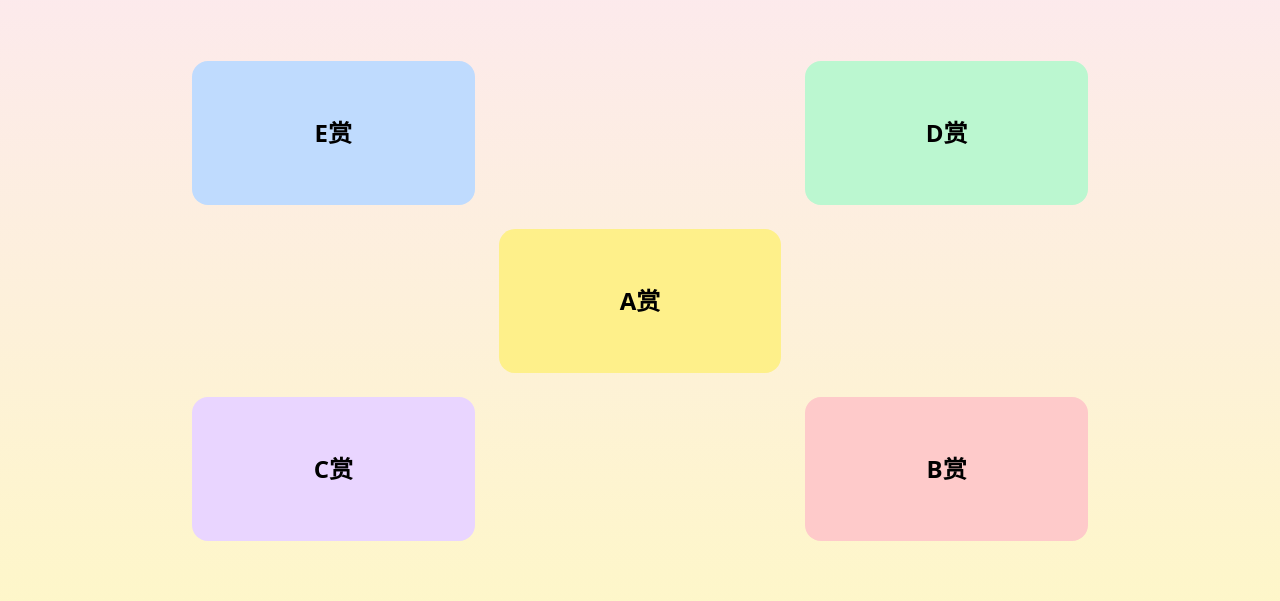
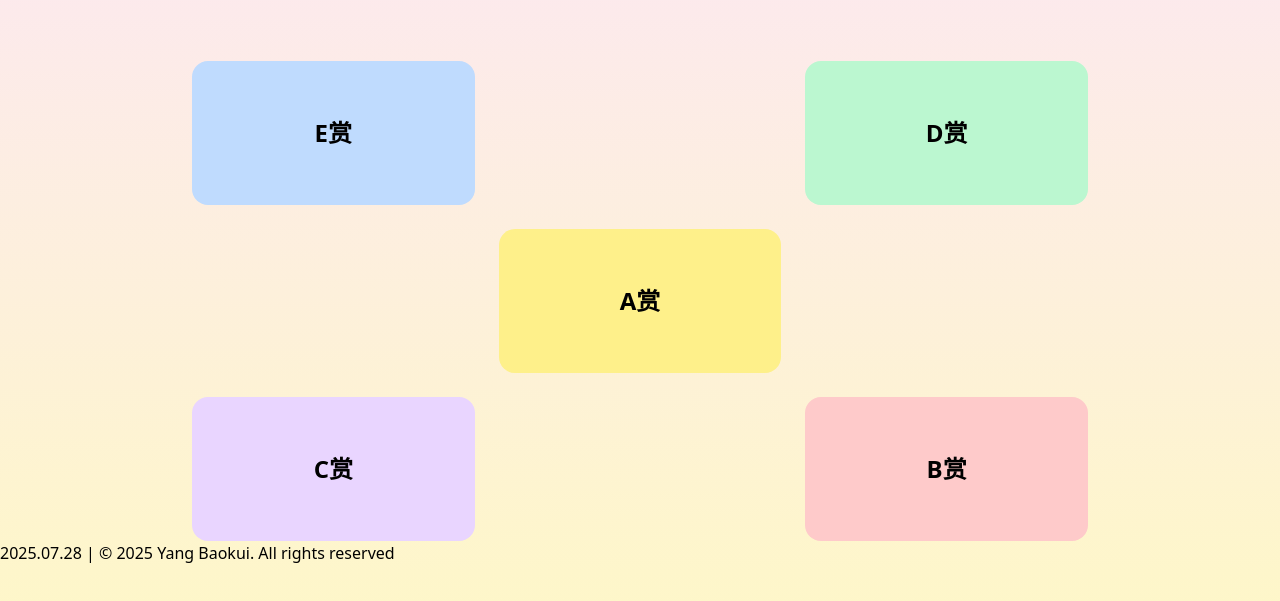
Before and after one commit to YangBK30/Aether_Birthday, a plain HTML site: page index.html in a window 1280 px wide. Shown: the part 127-728 px from the top of the page. Drawn offline with nearby package versions, Linux system fonts and the light colour scheme.

Commit message:
all rights reserved

```diff
--- a/index.html
+++ b/index.html
@@ -54,6 +54,12 @@
     </div>
   </div>
 
+  <!-- Footer -->
+  <footer>
+    <p id="contact">2025.07.28 | © 2025 Yang Baokui. All rights reserved</p>
+  </footer>
+
+
   <script src="script.js"></script>
 </body>
 </html>
```
